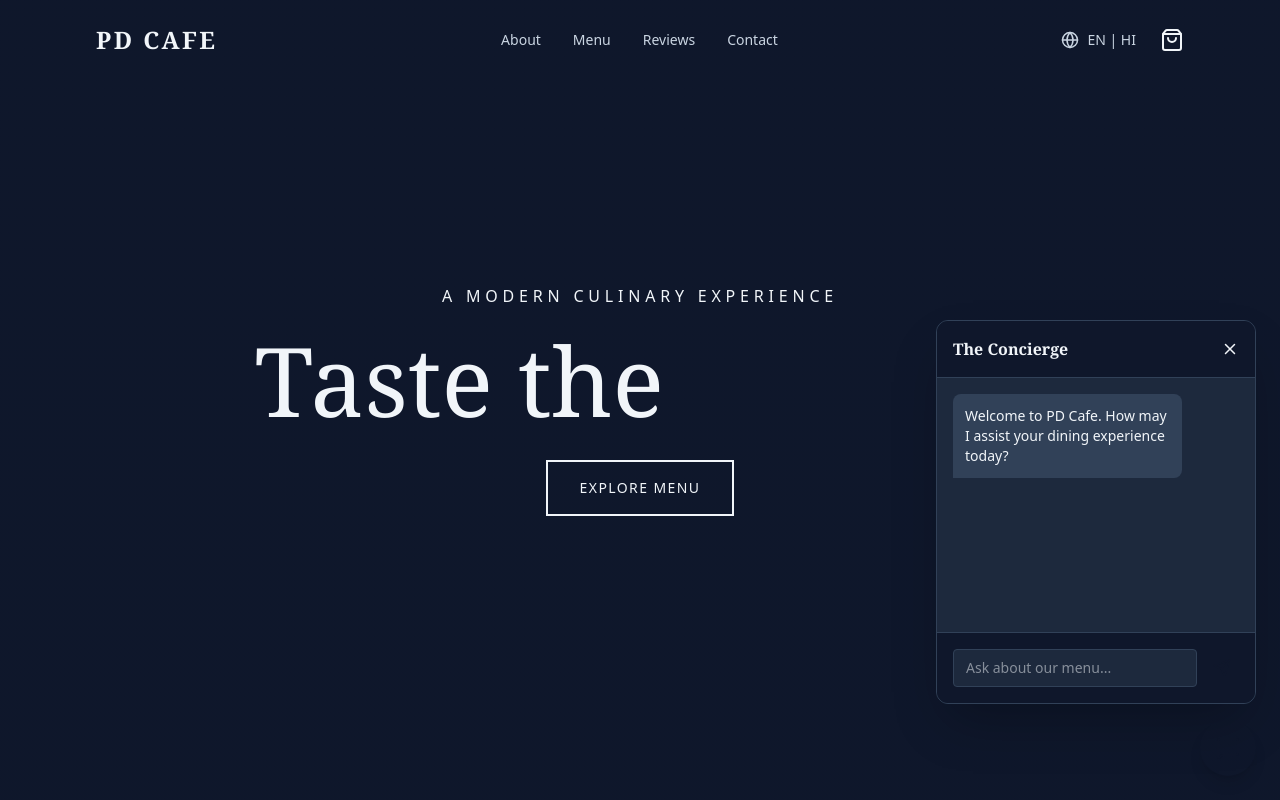
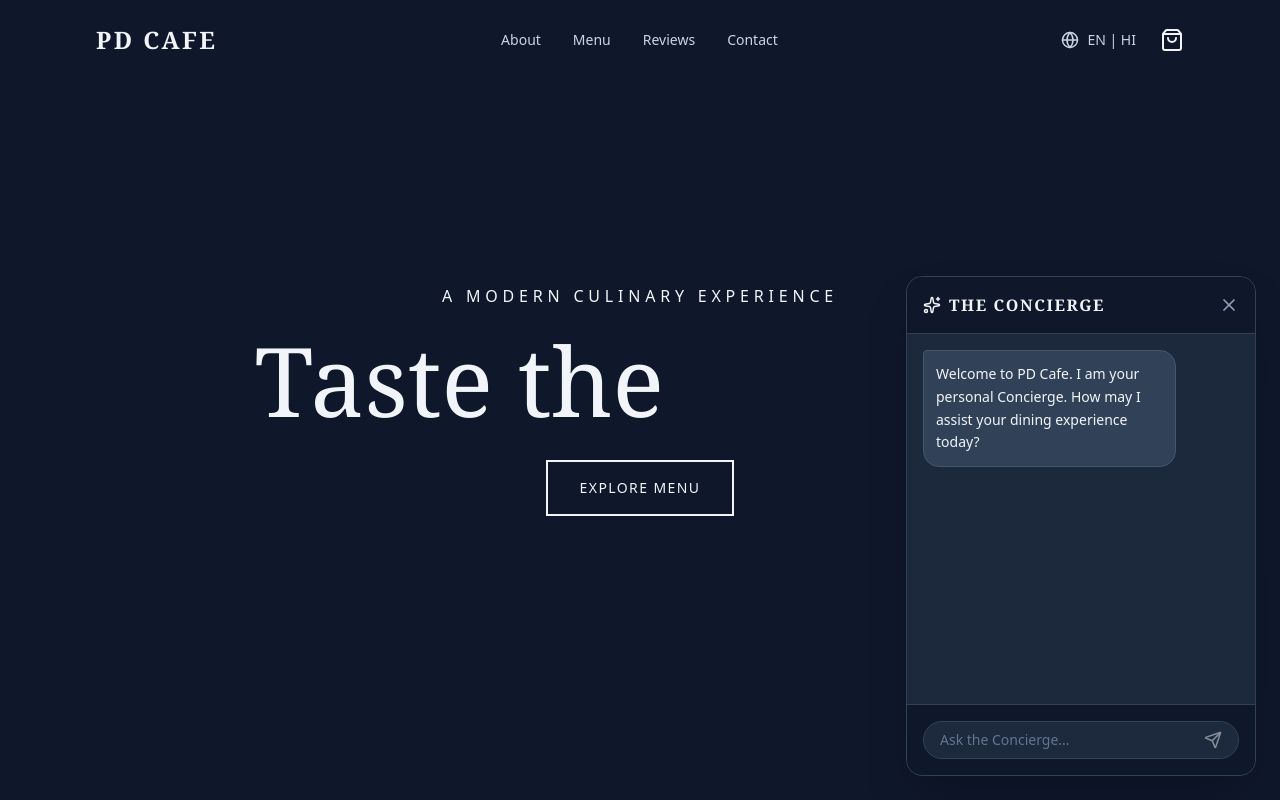
Before and after one commit to Prince-Dev-Git/pd-cafe, a Next.js app: page / in a window 1280 px wide. Both pictures are taken after a click on the button 1228 px from the left and 748 px from the top of the page. Shown: the top 800 px of the page. Built offline with nearby package versions, Linux system fonts and the light colour scheme.

Commit message:
feat: implement contextual AI concierge chatbot

```diff
--- a/components/Chatbot.tsx
+++ b/components/Chatbot.tsx
@@ -1,88 +1,113 @@
 'use client';
 
-import { useState } from 'react';
-import { MessageSquare, X, Send } from 'lucide-react';
-import { motion, AnimatePresence } from 'framer-motion';
+import { useState, useEffect, useRef } from 'react';
+import { MessageSquare, X, Send, Sparkles } from 'lucide-react';
+import { useStore } from '@/store/useStore';
+import { useChatbot } from '@/services/useChatbot';
 
 export default function Chatbot() {
+  const [isMounted, setIsMounted] = useState(false);
   const [isOpen, setIsOpen] = useState(false);
-  const [messages, setMessages] = useState([{ sender: 'ai', text: 'Welcome to PD Cafe. How may I assist your dining experience today?' }]);
   const [input, setInput] = useState('');
+  const messagesEndRef = useRef<HTMLDivElement>(null);
 
-  // Future-proofing: This logic will move to src/services/useChatbot.ts
+  // Bring in the global cart and feed it to our AI hook
+  const { cart } = useStore();
+  const { messages, sendMessage, isTyping } = useChatbot(cart);
+
+  // Hydration Fix
+  useEffect(() => { setIsMounted(true); }, []);
+
+  // Auto-scroll to the newest message
+  useEffect(() => {
+    messagesEndRef.current?.scrollIntoView({ behavior: 'smooth' });
+  }, [messages, isTyping, isOpen]);
+
+  if (!isMounted) return null;
+
   const handleSend = () => {
-    if (!input.trim()) return;
-
-    // 1. Add user message
-    setMessages(prev => [...prev, { sender: 'user', text: input }]);
+    sendMessage(input);
     setInput('');
-
-    // 2. Simulated AI response (Replace with OpenAI API call later)
-    setTimeout(() => {
-      setMessages(prev => [...prev, {
-        sender: 'ai',
-        text: 'I can certainly help with that. Our Chef highly recommends the Truffle Risotto today.'
-      }]);
-    }, 1000);
   };
 
   return (
-    <>
-      {/* Floating Action Button */}
+    <div className="fixed bottom-6 right-6 z-[50]">
+
+      {/* The Floating Bubble */}
+      {!isOpen && (
         <button
           onClick={() => setIsOpen(true)}
-        className="fixed bottom-6 right-6 bg-gold-500 text-slate-900 p-4 rounded-full shadow-lg hover:bg-gold-400 transition-transform hover:scale-105 z-40"
+          className="bg-gold-500 text-slate-900 p-4 rounded-full shadow-lg shadow-gold-500/20 hover:bg-gold-400 hover:scale-105 transition-all duration-300 flex items-center justify-center"
         >
-        <MessageSquare size={24} />
+          <MessageSquare size={28} />
         </button>
+      )}
 
-      {/* Chat Window */}
-      <AnimatePresence>
+      {/* The Chat Window */}
       {isOpen && (
-          <motion.div
-            initial={{ opacity: 0, y: 50, scale: 0.9 }}
-            animate={{ opacity: 1, y: 0, scale: 1 }}
-            exit={{ opacity: 0, y: 50, scale: 0.9 }}
-            className="fixed bottom-24 right-6 w-80 bg-slate-800 border border-slate-700 rounded-xl shadow-2xl z-50 overflow-hidden flex flex-col h-96"
-          >
-            {/* Header */}
-            <div className="bg-slate-900 p-4 border-b border-slate-700 flex justify-between items-center text-gold-500">
-              <span className="font-serif font-semibold">The Concierge</span>
-              <button onClick={() => setIsOpen(false)}><X size={18} /></button>
+        <div className="w-[350px] h-[500px] bg-slate-800 border border-slate-700 rounded-2xl shadow-2xl flex flex-col overflow-hidden animate-in slide-in-from-bottom-5 duration-300">
+
+          {/* Luxury Header */}
+          <div className="bg-slate-900 p-4 border-b border-slate-700 flex justify-between items-center">
+            <div className="flex items-center gap-2 text-gold-500">
+              <Sparkles size={18} />
+              <span className="font-serif font-bold tracking-widest uppercase">The Concierge</span>
+            </div>
+            <button onClick={() => setIsOpen(false)} className="text-slate-400 hover:text-gold-500 transition-colors">
+              <X size={20} />
+            </button>
           </div>
 
-            {/* Messages Area */}
-            <div className="flex-1 p-4 overflow-y-auto space-y-4 scrollbar-hide">
-              {messages.map((msg, i) => (
-                <div key={i} className={`flex ${msg.sender === 'user' ? 'justify-end' : 'justify-start'}`}>
-                  <div className={`max-w-[80%] p-3 rounded-lg text-sm ${
+          {/* Messages Feed */}
+          <div className="flex-1 overflow-y-auto p-4 space-y-4 scrollbar-hide bg-slate-800/50">
+            {messages.map((msg) => (
+              <div key={msg.id} className={`flex ${msg.sender === 'user' ? 'justify-end' : 'justify-start'}`}>
+                <div className={`max-w-[80%] p-3 text-sm leading-relaxed ${
                   msg.sender === 'user'
-                      ? 'bg-gold-500 text-slate-900 rounded-br-none'
-                      : 'bg-slate-700 text-slate-100 rounded-bl-none'
+                    ? 'bg-gold-500 text-slate-900 rounded-2xl rounded-tr-sm font-medium'
+                    : 'bg-slate-700 text-slate-100 rounded-2xl rounded-tl-sm border border-slate-600'
                 }`}>
                   {msg.text}
                 </div>
               </div>
             ))}
+
+            {/* Typing Indicator */}
+            {isTyping && (
+              <div className="flex justify-start">
+                <div className="bg-slate-700 text-slate-100 p-4 rounded-2xl rounded-tl-sm border border-slate-600 flex gap-1 items-center">
+                  <div className="w-2 h-2 bg-gold-500 rounded-full animate-bounce" style={{ animationDelay: '0ms' }} />
+                  <div className="w-2 h-2 bg-gold-500 rounded-full animate-bounce" style={{ animationDelay: '150ms' }} />
+                  <div className="w-2 h-2 bg-gold-500 rounded-full animate-bounce" style={{ animationDelay: '300ms' }} />
+                </div>
+              </div>
+            )}
+            <div ref={messagesEndRef} />
           </div>
 
           {/* Input Area */}
-            <div className="p-4 bg-slate-900 border-t border-slate-700 flex gap-2">
+          <div className="p-4 bg-slate-900 border-t border-slate-700">
+            <div className="flex items-center gap-2 bg-slate-800 rounded-full px-4 py-2 border border-slate-700 focus-within:border-gold-500 transition-colors">
               <input
                 type="text"
                 value={input}
                 onChange={(e) => setInput(e.target.value)}
                 onKeyDown={(e) => e.key === 'Enter' && handleSend()}
-                placeholder="Ask about our menu..."
-                className="flex-1 bg-slate-800 text-slate-100 border border-slate-700 rounded px-3 py-2 text-sm focus:outline-none focus:border-gold-500"
+                placeholder="Ask the Concierge..."
+                className="flex-1 bg-transparent text-slate-100 text-sm focus:outline-none placeholder:text-slate-500"
               />
-              <button onClick={handleSend} className="bg-gold-500 text-slate-900 p-2 rounded hover:bg-gold-400">
+              <button
+                onClick={handleSend}
+                disabled={!input.trim()}
+                className="text-gold-500 hover:text-gold-400 disabled:opacity-50 disabled:hover:text-gold-500 transition-colors"
+              >
                 <Send size={18} />
               </button>
             </div>
-          </motion.div>
+          </div>
+
+        </div>
       )}
-      </AnimatePresence>
-    </>
+    </div>
   );
 }
--- /dev/null
+++ b/services/useChatbot.ts
@@ -0,0 +1,55 @@
+import { useState } from 'react';
+import { CartItem } from '@/store/useStore';
+import { menuData } from '@/data/menuData';
+
+export type Message = {
+  id: string;
+  sender: 'user' | 'ai';
+  text: string;
+};
+
+export function useChatbot(cart: CartItem[]) {
+  const [messages, setMessages] = useState<Message[]>([
+    {
+      id: '1',
+      sender: 'ai',
+      text: 'Welcome to PD Cafe. I am your personal Concierge. How may I assist your dining experience today?'
+    }
+  ]);
+  const [isTyping, setIsTyping] = useState(false);
+
+  const sendMessage = async (text: string) => {
+    if (!text.trim()) return;
+
+    // 1. Instantly display the user's message
+    const userMsg: Message = { id: Date.now().toString(), sender: 'user', text };
+    setMessages((prev) => [...prev, userMsg]);
+    setIsTyping(true);
+
+    // 2. Simulate AI Processing (Replace this block with OpenAI fetch later)
+    setTimeout(() => {
+      const lowerText = text.toLowerCase();
+      let aiResponse = "Our Chef highly recommends the Truffle Arancini to start. May I add that to your order?";
+
+      // Context Awareness: The AI looks at the Cart
+      if (lowerText.includes('order') || lowerText.includes('cart')) {
+        if (cart.length > 0) {
+          const items = cart.map(c => c.name).join(' and ');
+          aiResponse = `I see you have selected the ${items}. Excellent choice. Would you like a wine pairing recommendation for that?`;
+        } else {
+          aiResponse = "Your order is currently empty. Would you like to hear today's specials?";
+        }
+      }
+      // Context Awareness: The AI knows the Menu size
+      else if (lowerText.includes('menu') || lowerText.includes('food')) {
+        aiResponse = `We have a curated selection of ${menuData.length} premium dishes. Our Tomahawk Steak is a guest favorite.`;
+      }
+
+      const aiMsg: Message = { id: (Date.now() + 1).toString(), sender: 'ai', text: aiResponse };
+      setMessages((prev) => [...prev, aiMsg]);
+      setIsTyping(false);
+    }, 1500); // 1.5 second simulated delay
+  };
+
+  return { messages, sendMessage, isTyping };
+}
```
Lines whose indentation alone changed are shown as unchanged.
